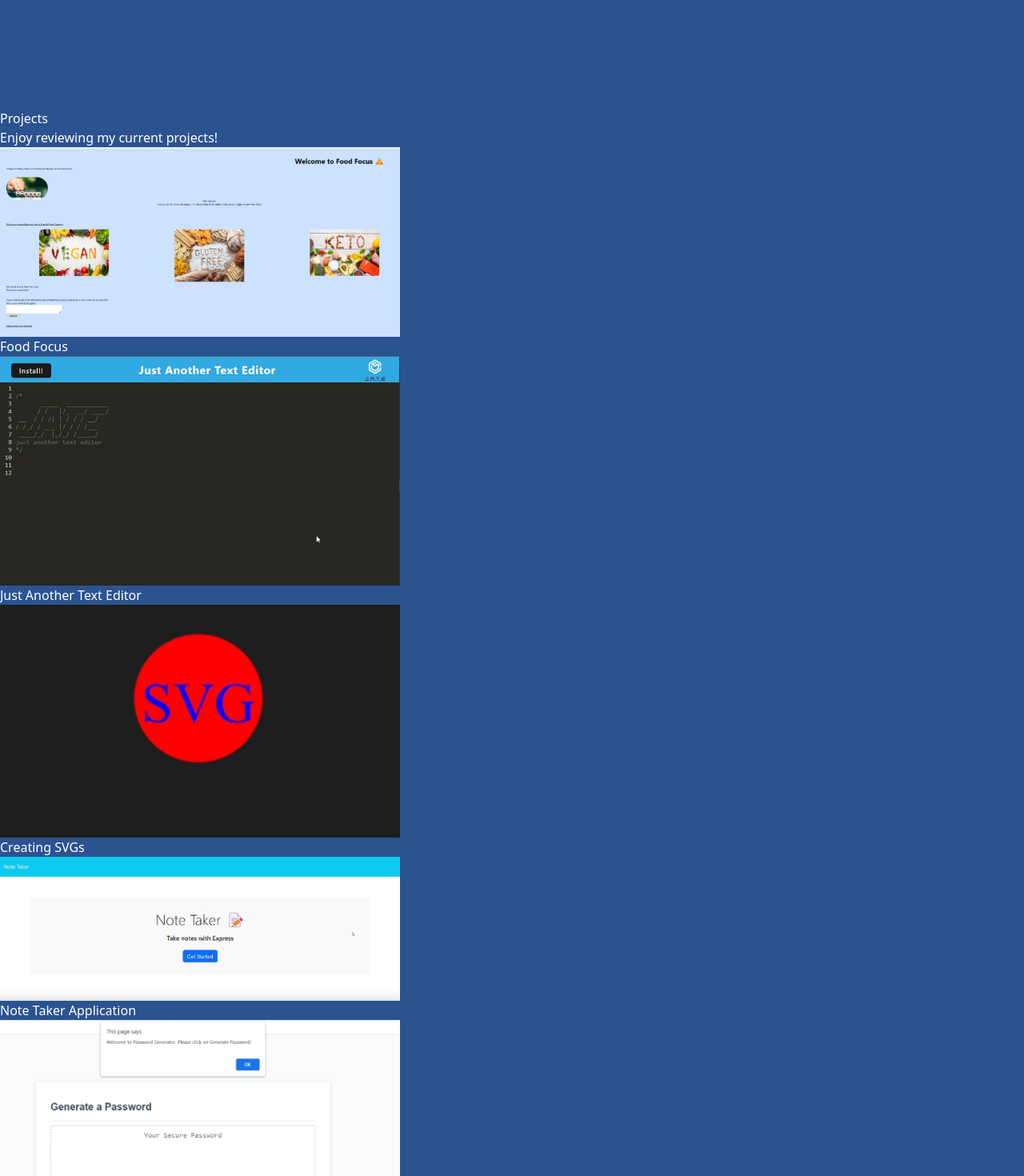
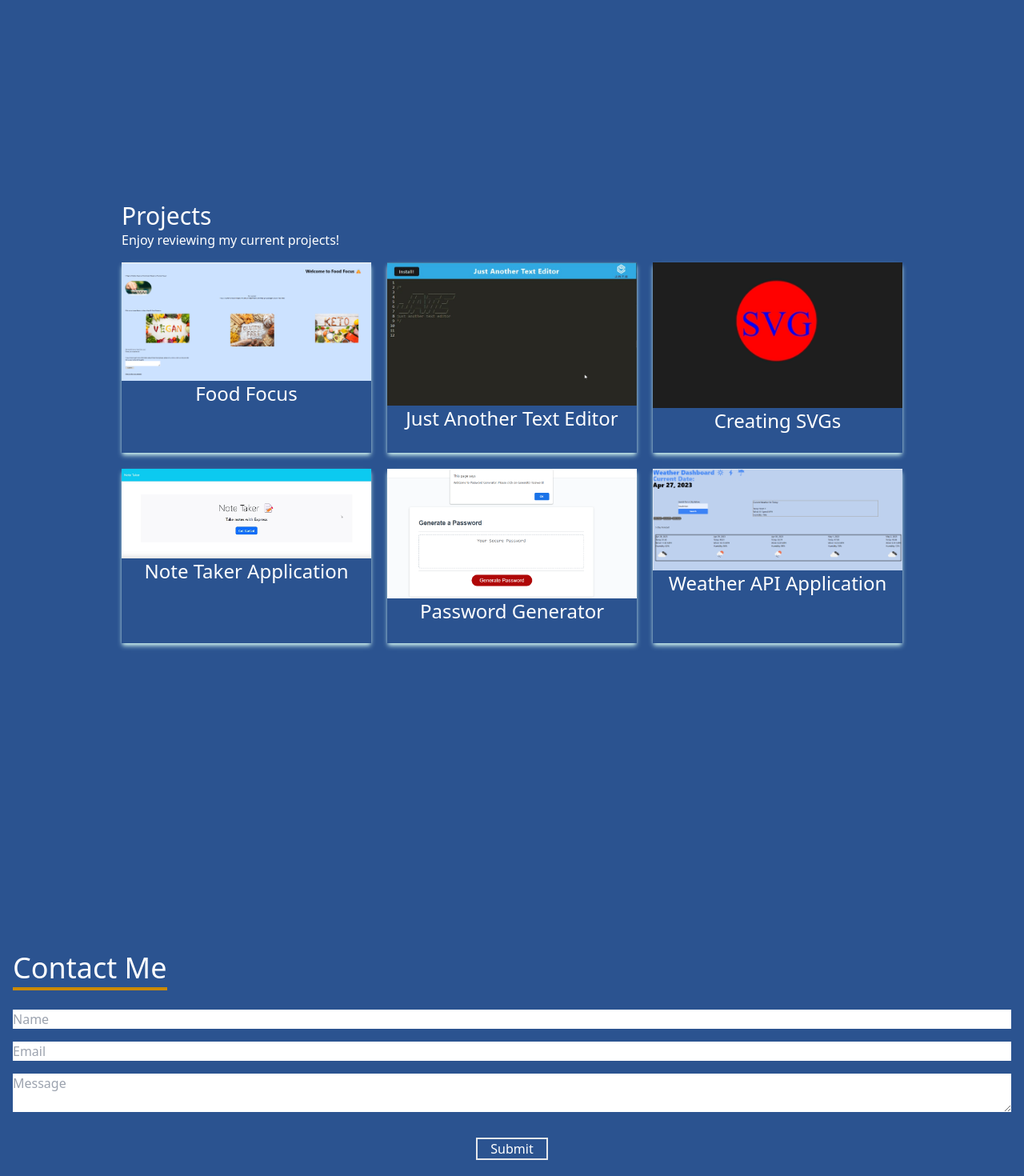
Before and after one commit to PaulNXN1/react_portfolio, a React (Create React App) app in the folder react_portfolio/: page /#/ in a window 1280 px wide. Shown: the part 960-2430 px from the top of the page at 80% size. Built offline with nearby package versions, Linux system fonts and the light colour scheme.

Commit message:
Contact Page Finalized

```diff
--- a/react_portfolio/src/App.js
+++ b/react_portfolio/src/App.js
@@ -2,6 +2,7 @@ import Homepage from "./components/Homepage";
 import Navbar from "./components/Navbar";
 import About from "./components/About";
 import Projects from "./components/Projects";
+import Contact from "./components/Contact";
 
 function App() {
   return (
@@ -10,6 +11,7 @@ function App() {
         <Homepage />
         <About />
         <Projects />
+        <Contact />
 
       </div>
   );
--- /dev/null
+++ b/react_portfolio/src/components/Contact.jsx
@@ -0,0 +1,22 @@
+import React from 'react';
+
+const Contact = () => {
+    return (
+        <div name="contact" className='w-full h-screen flex justify-center items-center p-4 bg-[#2b5390]'>
+            <form method='POST' action="https://getform.io/f/d8050fba-5619-4f55-8926-2f211cc656f1" className='flex flex-col min-w-[600px] w-full'>
+
+                <div className='pb-8'>
+                    <p className='text-4xl font bold inline border-b-4 border-yellow-600 text-white'>Contact Me</p>
+                </div>
+
+                <input type="text" placeholder="Name" name='name' />
+                <input className='my-4' type="text" placeholder="Email" name='email' />
+                <textarea name='message' placeholder='Message'></textarea>
+                <button className='text-white border-2 hover:bg-red-500 hover:border-blue-200 px-4 my-8 mx-auto flex items-center '>Submit</button>
+            </form>
+
+        </div>
+    )
+}
+
+export default Contact;
--- a/react_portfolio/src/components/Navbar.jsx
+++ b/react_portfolio/src/components/Navbar.jsx
@@ -57,19 +57,19 @@ const Navbar = () => {
                 <ul>
                     <li className='w-[160px] h-[45px] flex justify-between items-center ml-[-100px] hover:ml-[-10px] duration-300 bg-[#8BA4A3] '>
                         <a className='flex justify-between items-center w-full text-black'
-                        href='/'>
+                        href='https://github.com/PaulNXN1'>
                              GitHub <FaGithub size={40} />
                         </a>
                     </li>
-                    <li className='w-[160px] h-[45px] flex justify-between items-center ml-[-100px] hover:ml-[-10px] duration-300 bg-[#65CEFF]'>
+                    <li className='w-[180px] h-[75px] flex justify-between items-center ml-[-120px] hover:ml-[-10px] duration-300 bg-[#65CEFF]'>
                         <a className='flex justify-between items-center w-full text-black'
-                        href='/'>
-                             LinkedIn <FaLinkedin size={40} />
+                        href='https://www.linkedin.com/'>
+                             LinkedIn - NO ACCOUNT YET <FaLinkedin size={65} />
                         </a>
                     </li>
                     <li className='w-[160px] h-[45px] flex justify-between items-center ml-[-100px] hover:ml-[-10px] duration-300 bg-[#FFA533]'>
                         <a className='flex justify-between items-center w-full text-black'
-                        href='/'>
+                        href='mailto:paulnxn1@gmail.com'>
                              Email <HiOutlineMail size={40} />
                         </a>
                     </li>
--- a/react_portfolio/src/components/Projects.jsx
+++ b/react_portfolio/src/components/Projects.jsx
@@ -7,47 +7,56 @@ import password from "../assets/password.png"
 import weather from "../assets/weather.png"
 
 
+
 const Projects = () => {
   return (
-    <div name="projects">
+    <div name="projects" className='w-full h-screen'>
 
       {/* Main Container */}
-      <div>
+      <div className='max-w-[1000px] mx-auto p-3 flex flex-col justify-center w-full h-full'>
 
         <div>
-          <p className='text-white'>Projects</p>
+          <p className='text-3xl text-white'>Projects</p>
           <p className='text-white'> Enjoy reviewing my current projects!</p>
+
         </div>
 
-        <div>
-          <div>
-            <img src={food_focus} alt="food focus" width={500} />
-            <p className='text-white' >Food Focus</p>
+        <div className='w-full grid grid-cols-2 sm:grid-cols-3 gap-5 text-center py-4'>
+          <div className='shadow-md shadow-[#c6eaea] hover:scale-150 duration-700'>
+          <a href="https://paulnxn1.github.io/food_Focus/"> <img className='w-250 mx-auto'  src={food_focus} alt="food focus" /></a>
+            <p className='text-2xl text-white'>Food Focus</p>
+            <br></br>
+
           </div>
 
-          <div>
-            <img src={JATE} alt="JATE" width={500} />
-            <p className='text-white'>Just Another Text Editor</p>
+          <div className='shadow-md shadow-[#c6eaea] hover:scale-150 duration-700'>
+            <a href="https://github.com/PaulNXN1/textEditor" > <img className='w-250 mx-auto'  src={JATE} alt="JATE"  /> </a>
+            <p className='text-2xl text-white'>Just Another Text Editor</p>
+            <br></br>
           </div>
 
-          <div>
-            <img src={svg} alt="svg" width={500}/>
-            <p className='text-white'>Creating SVGs</p>
+          <div className='shadow-md shadow-[#c6eaea] hover:scale-150 duration-700'>
+          <a href="https://github.com/PaulNXN1/design_SVGLogo">  <img className='w-250 mx-auto'  src={svg} alt="svg"/> </a>
+            <p className='text-2xl text-white'>Creating SVGs</p>
+            <br></br>
           </div>
 
-          <div>
-            <img src={noteTaker} alt="noteTaker" width={500}/>
-            <p className='text-white'>Note Taker Application</p>
+          <div className='shadow-md shadow-[#c6eaea] hover:scale-150 duration-700'>
+          <a href="https://note-taker-nixon.herokuapp.com/">  <img className='w-250 mx-auto '  src={noteTaker} alt="noteTaker" /> </a>
+            <p className='text-2xl text-white'>Note Taker Application</p>
+            <br></br>
           </div>
 
-          <div>
-            <img src={password} alt="password" width={500}/>
-            <p className='text-white'>Password Generator</p>
+          <div className='shadow-md shadow-[#c6eaea] hover:scale-150 duration-700'>
+          <a href="https://paulnxn1.github.io/passwordCoder/"><img className='w-250 mx-auto'  src={password} alt="password"/> </a>
+            <p className='text-2xl text-white'>Password Generator</p>
+            <br></br>
           </div>
 
-          <div>
-            <img src={weather} alt="weatherapp" width={500}/>
-            <p className='text-white'>Weather API Application</p>
+          <div className='shadow-md shadow-[#c6eaea] hover:scale-150 duration-700'>
+          <a href="https://paulnxn1.github.io/weather_Application/"><img className='w-250 mx-auto'  src={weather} alt="weatherapp" /> </a>
+            <p className='text-2xl text-white'>Weather API Application</p>
+            <br></br>
           </div>
         </div>
 
```
